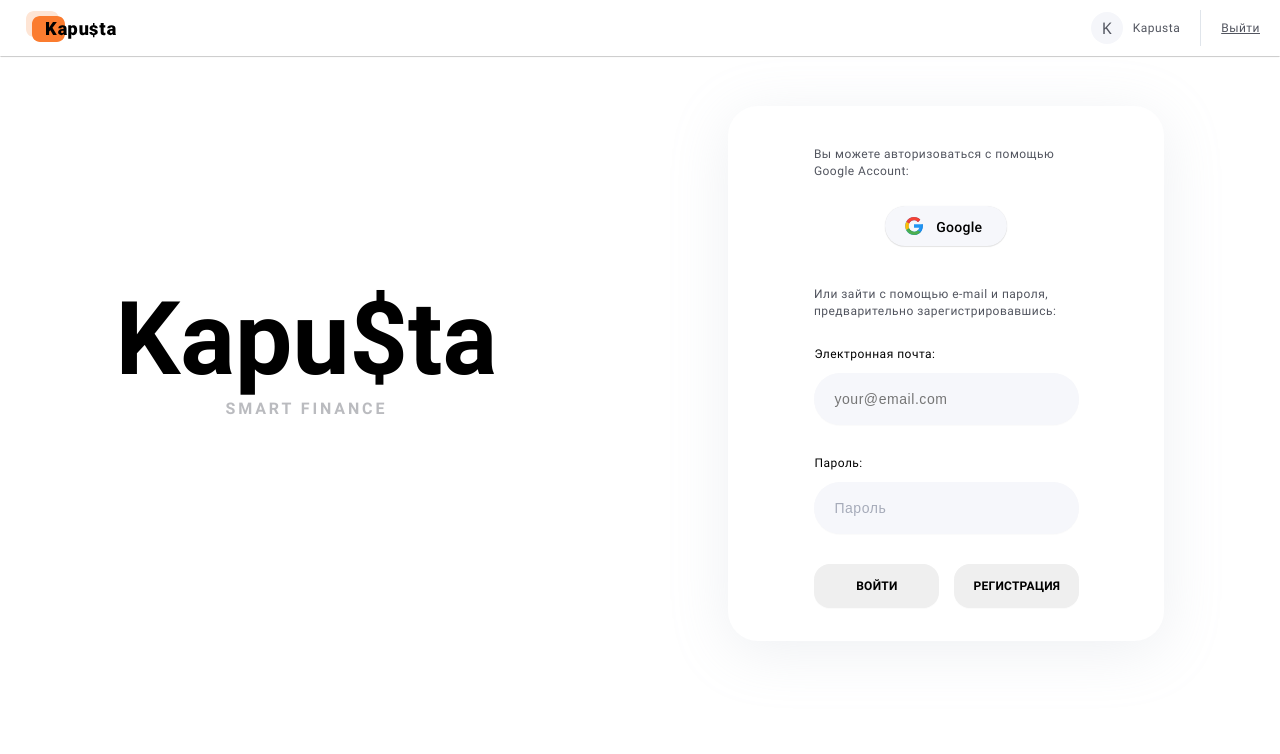
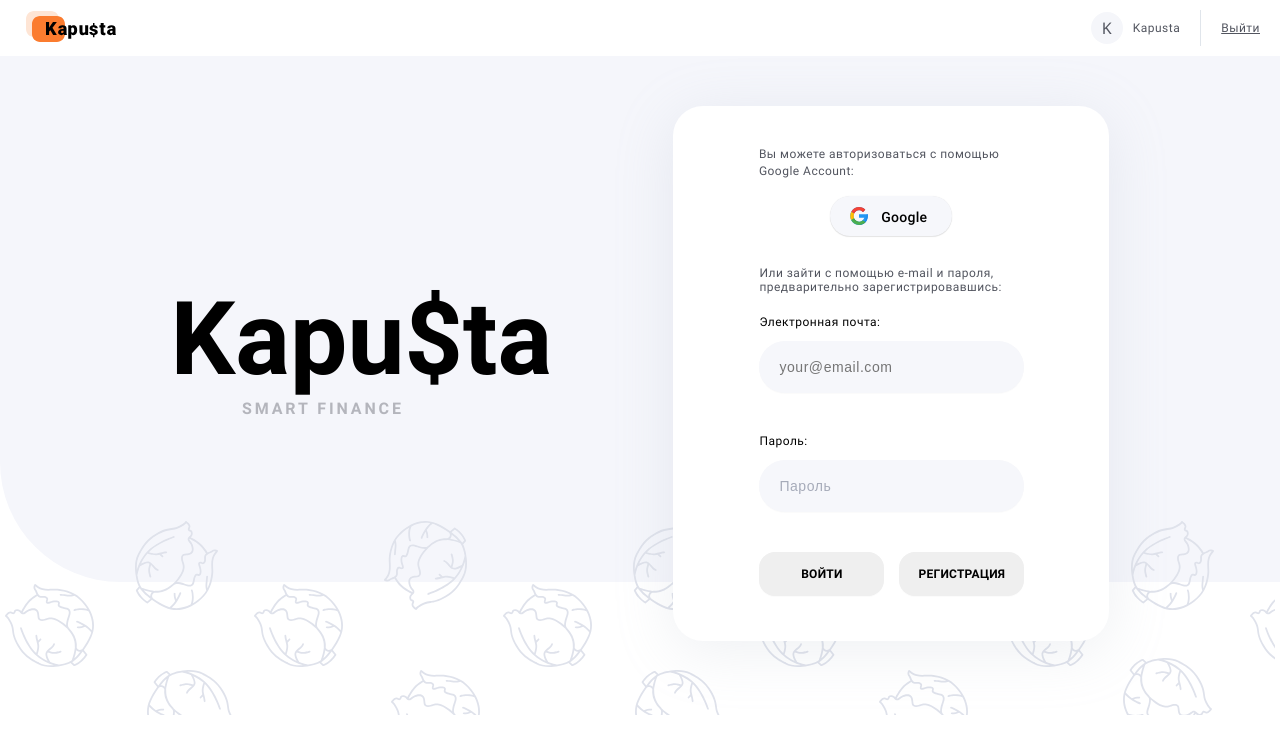
Before and after one commit to Viacheslav-ua/team-project-kapusta-finance, a React (Create React App) app: page / in a window 1280 px wide. Shown: the top 754 px of the page. Built offline with nearby package versions, Linux system fonts and the light colour scheme.

Commit message:
markup-main-page

```diff
--- a/src/components/AuthForm/AuthForm.jsx
+++ b/src/components/AuthForm/AuthForm.jsx
@@ -46,7 +46,7 @@
               <span className={style.googleText}>Google</span>
             </a>
 
-            <h4 className={`${style.auth} ${style.authTittle}`}>
+            <h4 className={style.authTittle}>
               Или зайти с помощью e-mail и пароля, <br />
               предварительно зарегистрировавшись:
             </h4>
--- a/src/components/AuthForm/AuthForm.module.css
+++ b/src/components/AuthForm/AuthForm.module.css
@@ -20,11 +20,25 @@
     vertical-align: top;
     letter-spacing: 0.04em;
     color: #52555f;
-    padding-top: 40px;
+    padding-top: 30px;
     width: 222px;
     height: 24px;
     margin: auto;
   }
+  .authTitle {
+    font-weight: 400;
+    font-size: 10px;
+    line-height: 1.2;
+    text-align: center;
+    vertical-align: top;
+    letter-spacing: 0.04em;
+    color: #52555f;
+    padding-top: 30px;
+    width: 222px;
+    height: 24px;
+    margin: auto;
+  }
+
   .googleAuthButton {
     font-weight: 500;
     font-size: 14px;
@@ -65,7 +79,7 @@
     margin-left: 29px;
     margin-right: 18px;
     margin-top: 20px;
-    margin-bottom: 30px;
+    margin-bottom: 40px;
   }
   .formRowTitle {
     font-weight: 400;
@@ -98,6 +112,7 @@
   .password::placeholder {
     color: #a6abb9;
   }
+
   .email,
   .password {
     padding-left: 20px;
@@ -172,9 +187,10 @@
     font-size: 12px;
     line-height: 1.4;
     letter-spacing: 0.04em;
-    padding-top: 40px;
+    padding-top: 30px;
     width: 265px;
     height: 28px;
+    text-align: left;
   }
   .googleAuthButton {
     margin-top: 20px;
@@ -196,20 +212,24 @@
     margin-right: 85px;
     justify-content: space-between;
   }
+  .authTittle {
+    padding-top: 30px;
+    text-align: left;
+    font-family: Roboto;
+    font-style: normal;
+    font-weight: normal;
+    font-size: 12px;
+    line-height: 14px;
+    letter-spacing: 0.04em;
+    margin-left: 86px;
+    margin-right: 85px;
+    color: #52555f;
+  }
 }
 @media screen and (min-width: 768px) and (max-width: 1279.98px) {
   .auth {
-    font-size: 12px;
-    line-height: 1.4;
-    letter-spacing: 0.04em;
+    padding: 0;
     padding-top: 40px;
-    padding-bottom: 20px;
-    width: 265px;
-    height: 28px;
-  }
-}
-@media screen and (min-width: 1280px) {
-  .auth {
     text-align: left;
     padding-bottom: 40px;
   }
@@ -222,4 +242,59 @@
     width: 125px;
     height: 44px;
   }
+  .formRow {
+    margin: 20px 85px 40px 86px;
+  }
+  .googleAuthButton {
+    margin-top: 10px;
+  }
+  .authTittle {
+    padding-top: 30px;
+    text-align: left;
+    font-family: Roboto;
+    font-style: normal;
+    font-weight: normal;
+    font-size: 12px;
+    line-height: 14px;
+    letter-spacing: 0.04em;
+    margin-left: 86px;
+    margin-right: 85px;
+    color: #52555f;
+  }
 }
+@media screen and (min-width: 1280px) {
+  .auth {
+    padding: 0;
+    padding-top: 40px;
+    text-align: left;
+    padding-bottom: 40px;
+  }
+  .email,
+  .password {
+    width: 265px;
+    height: 52px;
+  }
+  .btn {
+    width: 125px;
+    height: 44px;
+  }
+  .formRow {
+    margin: 20px 85px 40px 86px;
+  }
+  .googleAuthButton {
+    margin-top: 10px;
+  }
+  .authTittle {
+    padding-top: 30px;
+    text-align: left;
+    font-family: Roboto;
+    font-style: normal;
+    font-weight: normal;
+    font-size: 12px;
+    line-height: 14px;
+    letter-spacing: 0.04em;
+    margin-left: 86px;
+    margin-right: 85px;
+    color: #52555f;
+  }
+}
--- a/src/components/AuthPageTitle/AuthPageTitle.module.css
+++ b/src/components/AuthPageTitle/AuthPageTitle.module.css
@@ -44,6 +44,7 @@
     font-size: 102px;
   }
   .title {
+    padding-right: 77px;
     font-weight: 700;
     font-size: 16px;
     line-height: 19px;
@@ -68,6 +69,29 @@
   background-color: var(--text-color);
  } */
 }
+
+@media screen and (min-width: 768px) and (max-width: 1279.98px) {
+  .mainTitle {
+    font-family: Roboto;
+    font-style: normal;
+    font-weight: 900;
+    font-size: 102px;
+    line-height: 120px;
+    color: #000000;
+  }
+
+  .title {
+    padding-right: 50px;
+    font-family: Roboto;
+    font-style: normal;
+    font-weight: bold;
+    font-size: 16px;
+    line-height: 19px;
+    letter-spacing: 0.18em;
+    text-transform: uppercase;
+    color: #52555f;
+  }
+}
 @media screen and (min-width: 1280px) {
   .titleContainer {
     padding-top: 0;
--- a/src/pages/AuthPage/AuthPage.js
+++ b/src/pages/AuthPage/AuthPage.js
@@ -1,14 +1,19 @@
 import AuthPageTitle from "../../components/AuthPageTitle";
 import AuthForm from "../../components/AuthForm";
+import Container from "../../components/Container/index";
 
 import style from "./AuthPage.module.css";
 
 const AuthPage = () => {
   return (
-    <div className={style.authContainer}>
-      <AuthPageTitle />
-      <AuthForm />
-    </div>
+    <>
+      <Container>
+        <div className={style.authContainer}>
+          <AuthPageTitle />
+          <AuthForm />
+        </div>{" "}
+      </Container>
+    </>
   );
 };
 
--- a/src/pages/AuthPage/AuthPage.module.css
+++ b/src/pages/AuthPage/AuthPage.module.css
@@ -1,3 +1,13 @@
+@media screen and (max-width: 319.98px) {
+}
+@media screen and (max-width: 767.98px) and (min-width: 320px) {
+}
+@media screen and (min-width: 768px) and (max-width: 1279.98px) {
+  .authContainer {
+    display: flex;
+    align-items: center;
+  }
+}
 @media screen and (min-width: 1280px) {
   .authContainer {
     display: flex;
--- a/src/redux/store.js
+++ b/src/redux/store.js
@@ -14,11 +14,13 @@
 import authReducer from "./auth/auth-reducers";
 import { databaseAPI } from "./databaseAPI";
 import { transactionsApi } from "./transactionsAPI";
+
 const persistAuthConfig = {
   key: "auth",
   storage,
   whitelist: ["token"],
 };
+
 const store = configureStore({
   reducer: {
     auth: persistReducer(persistAuthConfig, authReducer),
```
Also changed, not shown: src/pages/MainPage/MainPage.js (+4 -8 lines).
